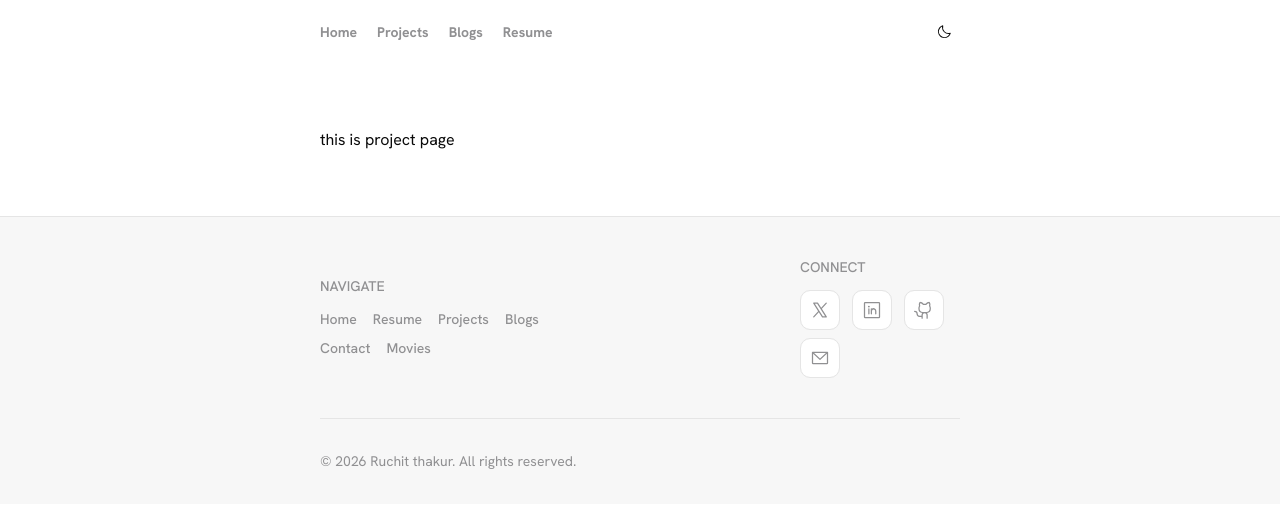
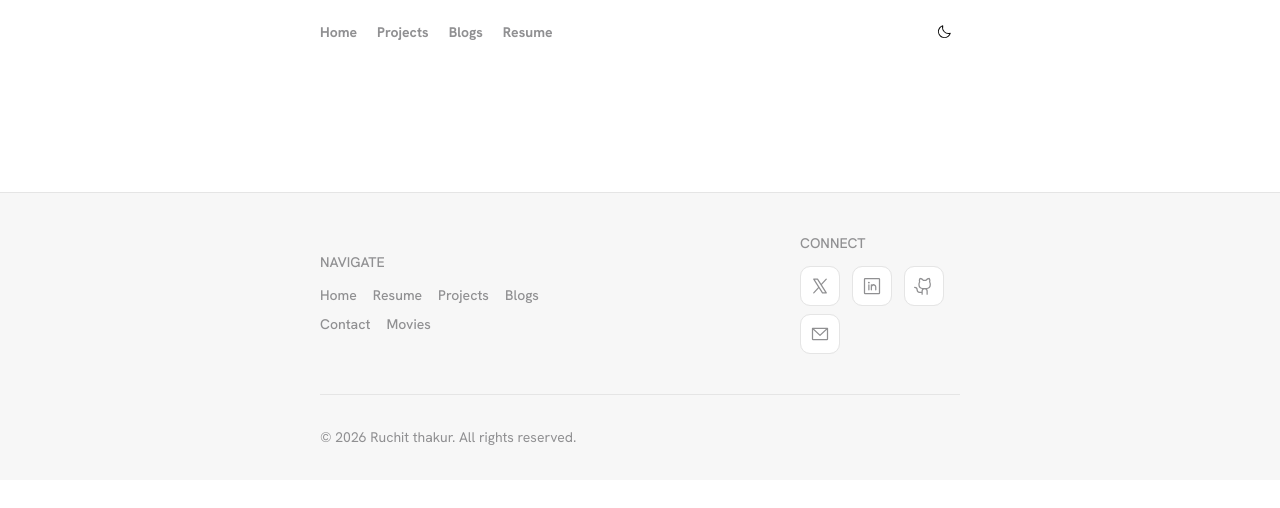
Before and after one commit to Ruchit-kumar44/My-Portfolio, a Next.js app: page /projects in a window 1280 px wide. Shown: the top 508 px of the page. Built offline with nearby package versions, Linux system fonts and the light colour scheme.

Commit message:
add project type file

```diff
--- a/src/app/projects/page.tsx
+++ b/src/app/projects/page.tsx
@@ -3,8 +3,8 @@ import Container from "@/components/common/Container"
 export default function Projects(){
     return(
           <Container className="py-16">
-                <div>this is project page</div>
-              </Container>
+               <div></div>
+            </Container>
 
     )
 }
--- a/src/config/Nabvar.tsx
+++ b/src/config/Nabvar.tsx
@@ -1,4 +1,4 @@
-import { Navlink } from "@/types"
+import { Navlink } from "@/types/Navbar"
 
 export const NavbarConfig = {
     NavItems: [
--- /dev/null
+++ b/src/types/Project.ts
@@ -0,0 +1,41 @@
+export interface Project {
+    name : string;
+    description: string;
+    video?: string;
+    image: string;
+    github?: string;
+    link: string;
+    live : string;
+    technologies: {name: string; icon : React.ReactNode}[]
+    details: boolean
+    projectDetailsPageSlug: string;
+    isWorking: boolean
+}
+
+export interface ProjectCaseStudyFrontmatter {
+  title: string;
+  description: string;
+  image: string;
+  technologies: string[];
+  github: string;
+  live: string;
+  timeline: string;
+  role: string;
+  team?: string;
+  status: 'completed' | 'in-progress' | 'archived';
+  featured: boolean;
+  challenges?: string[];
+  learnings?: string[];
+  isPublished: boolean;
+}
+
+export interface ProjectCaseStudy {
+  slug: string;
+  frontmatter: ProjectCaseStudyFrontmatter;
+  content: string;
+}
+
+export interface ProjectCaseStudyPreview {
+  slug: string;
+  frontmatter: ProjectCaseStudyFrontmatter;
+}
```
Also changed, not shown: src/types/Navbar.ts (renamed from src/types/index.ts).
